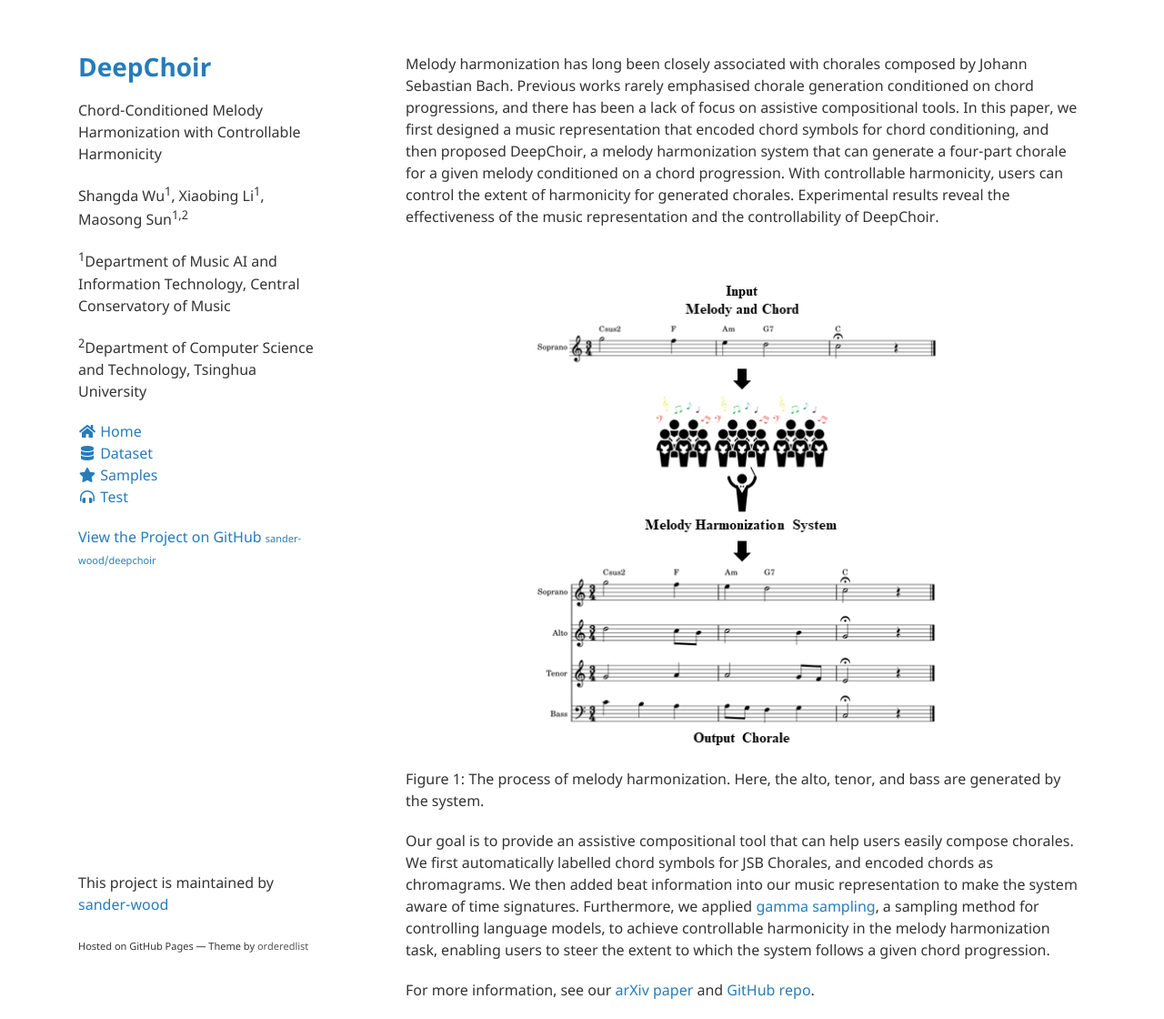
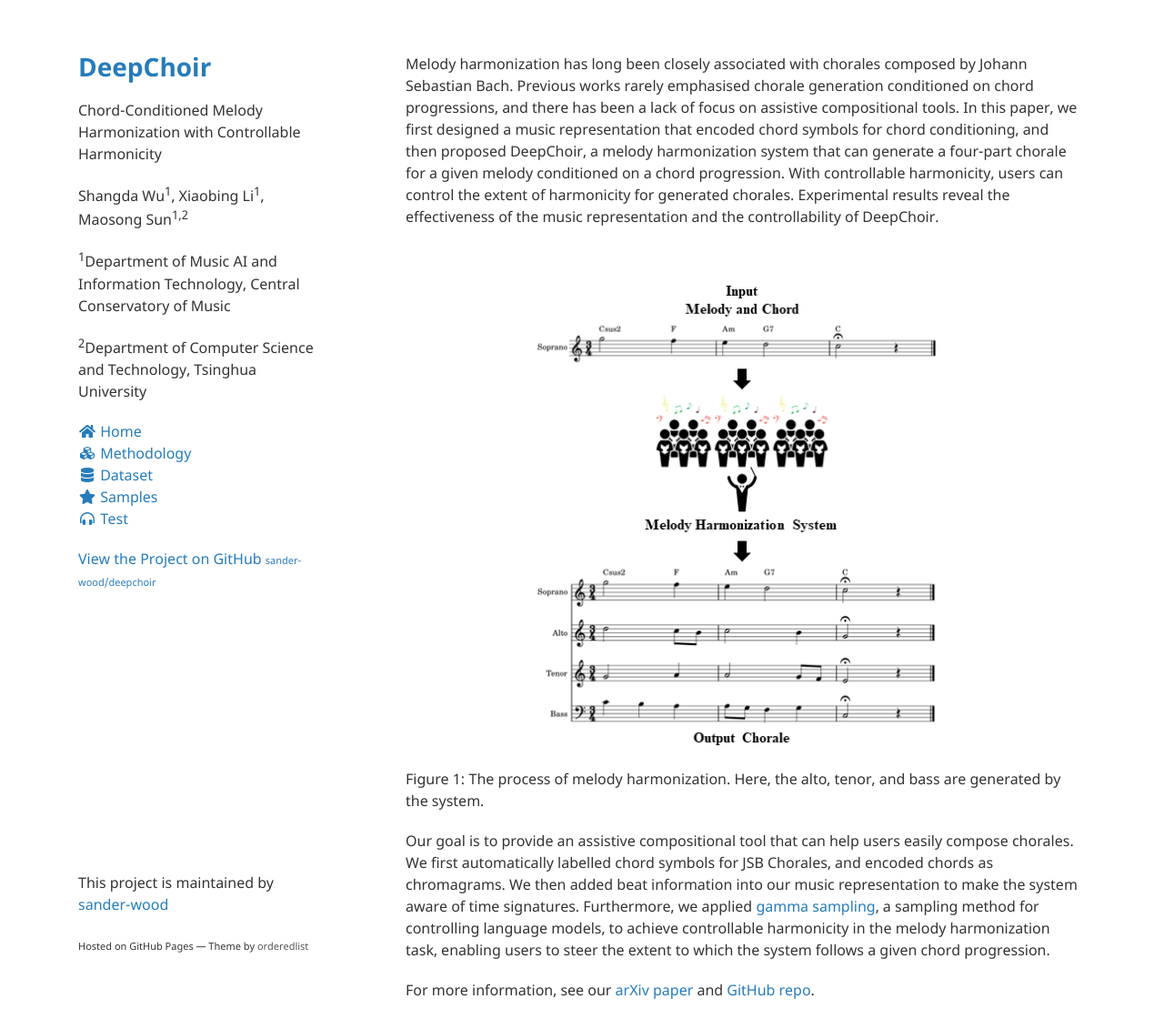
Before and after one commit to sander-wood/deepchoir, a Jekyll site: the page built from index.md, in a window 1280 px wide and 1120 px high. Shown: the whole window at 91% size. Built offline with Jekyll 4.4.1, drawn with Linux system fonts in a browser that asks for light colours; nearby versions of some CDN libraries.

Commit message:
Update default.html

```diff
--- a/_layouts/default.html
+++ b/_layouts/default.html
@@ -37,6 +37,7 @@
 
           <div class="subpage-links">
             <a class="icon-link" href="{{ site.github.url }}"><div class="link-button"><i class="fas fa-home fa-fw"></i><span class="icon-text">&nbsp;Home</span></div></a>
+            <a class="icon-link" href="methodology"><div class="link-button"><i class="fas fa-cubes fa-fw"></i><span class="icon-text">&nbsp;Methodology</span></div></a>
             <a class="icon-link" href="dataset"><div class="link-button"><i class="fas fa-database fa-fw"></i><span class="icon-text">&nbsp;Dataset</span></div></a>
             <!-- <a class="icon-link" href="results"><div class="link-button"><i class="fas fa-music fa-fw"></i><span class="icon-text">&nbsp;Results</span></div></a> -->
             <a class="icon-link" href="samples"><div class="link-button"><i class="fas fa-star fa-fw"></i><span class="icon-text">&nbsp;Samples</span></div></a>
```
